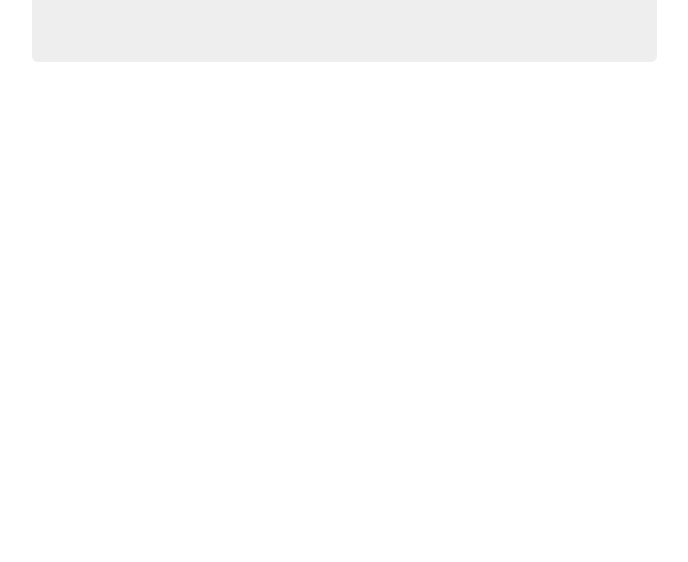
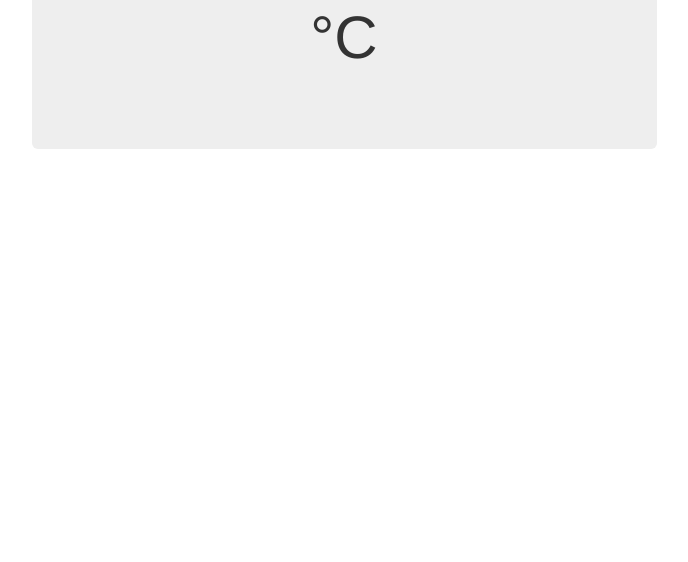
Before and after one commit to returnoftheturk/local-weather-app, a plain HTML site: page index.html in a window 1280 px wide. Shown: the part 238-800 px from the top of the page, without its empty margins (296-984 px from the left). Drawn offline with nearby package versions, Linux system fonts and the light colour scheme.

Commit message:
Add front end button to toggle between celcius and fahrenheit. Remove some comments

```diff
--- a/index.html
+++ b/index.html
@@ -40,6 +40,9 @@
     <div class="" id="temperature">
 
     </div>
+    <div class="" id = "units">
+        <button type="button" name="button" class="tempunits">&deg;C</button>
+    </div>
 
     <img id="icon" src="" alt="">
 
--- a/styles.css
+++ b/styles.css
@@ -15,3 +15,9 @@ body{
   color: white;
   font-size: 60px;
 }
+
+.tempunits {
+  background:none;
+  border:none;
+  font-size: 60px;
+}
--- a/weather.js
+++ b/weather.js
@@ -18,9 +18,10 @@ $(document).ready(function(){
         },
         success: function(data){
           console.log("success");
+
           console.log(this.url);
-          $("#location").html(data.current_observation.display_location.full);
-          console.log(data.current_observation.display_location.full);
+          $("#location").html(data.current_observation.observation_location.full);
+          console.log(data.current_observation.observation_location.full);
           $("#description").html(data.current_observation.weather);
           console.log(data.current_observation.weather);
           $("#condition").html(data.current_observation.temp_f);
@@ -28,7 +29,8 @@ $(document).ready(function(){
           $("#temperature").html(data.current_observation.temp_c);
           console.log(data.current_observation.temp_c);
 
-          $("#icon").attr("src", data.icon_url);
+          $("#icon").attr("src", data.current_observation.icon_url);
+          console.log(data.current_observation.icon_url);
 
         },
         cache: true
```
